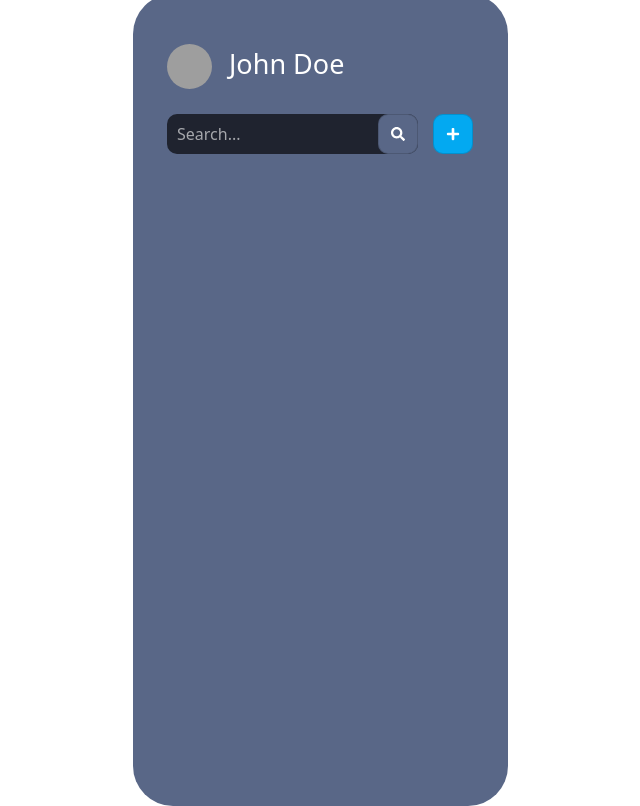
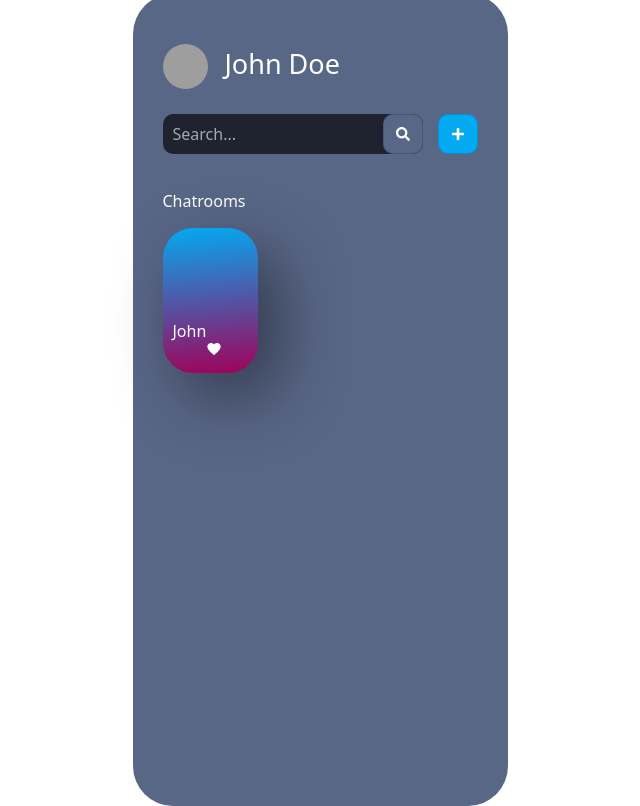
Before and after one commit to alexcloudstar/ac_chatapp_fe, a React (Vite) app in the folder client/: page / in a window 1280 px wide. Shown: the whole page, without its empty margins (320-960 px from the left). Built offline with nearby package versions, Linux system fonts and the light colour scheme; grey boxes are pictures that could not be loaded.

Commit message:
Remove unnecesary classes & use Tailwind Classes

```diff
--- a/client/src/App.tsx
+++ b/client/src/App.tsx
@@ -1,10 +1,11 @@
 import styles from './app.module.css'
-import { ChatHeader } from './components'
+import { ChatHeader, Rooms } from './components'
 
 function App() {
   return (
-    <main className={styles.container}>
+    <main className="flex flex-col w-[375px] h-[812px] pt-[50px] pr-[30px] pl-[30px] pb-[30px] text-white bg-[#596787] rounded-[40px]">
       <ChatHeader />
+      <Rooms />
     </main>
   )
 }
--- a/client/src/app.module.css
+++ b/client/src/app.module.css
@@ -4,6 +4,7 @@
   align-items: center;
   width: 375px;
   height: 812px;
+  padding: 50px 30px 30px;
   padding-top: 50px;
   color: #fff;
   background-color: #596787;
--- a/client/src/components/Header/Header.tsx
+++ b/client/src/components/Header/Header.tsx
@@ -23,7 +23,7 @@ const ChatHeader = () => {
         <Header user={user} />
       </div>
 
-      <div className={styles.searchContainer}>
+      <div className="flex items-end">
         <Search query="" icon={<FaSearch />} classes={styles.customInput} />
         <Button
           icon={<FaPlus />}
--- a/client/src/components/Header/header.module.css
+++ b/client/src/components/Header/header.module.css
@@ -1,10 +1,9 @@
-.searchContainer {
-  display: flex;
-  align-items: flex-end;
+.customInput {
+  margin-top: 25px;
 }
 
 .customInput {
-  margin-top: 25px;
+  width: 275px;
 }
 
 .customInput button {
--- /dev/null
+++ b/client/src/components/Rooms/Rooms.tsx
@@ -0,0 +1,21 @@
+import { Room } from '../../stories'
+
+import styles from './rooms.module.css'
+
+const Rooms = () => {
+  const user = {
+    firstName: 'John',
+    lastName: 'Doe',
+    avatar:
+      'https://avataaars.io/?avatarStyle=Circle&topType=Hat&accessoriesType=Prescription02&facialHairType=BeardMedium&facialHairColor=BlondeGolden&clotheType=ShirtScoopNeck&clotheColor=Red&eyeType=Close&eyebrowType=UpDownNatural&mouthType=Smile&skinColor=Pale',
+  }
+
+  return (
+    <div className={styles.container}>
+      <h2 className="mt-[35px] mb-[15px]">Chatrooms</h2>
+      <Room owner={user.firstName} isFavorite />
+    </div>
+  )
+}
+
+export default Rooms
--- /dev/null
+++ b/client/src/components/Rooms/index.ts
@@ -0,0 +1 @@
+export { default as Rooms } from './Rooms'
--- /dev/null
+++ b/client/src/components/Rooms/rooms.module.css
@@ -0,0 +1,2 @@
+.container {
+}
--- a/client/src/components/index.ts
+++ b/client/src/components/index.ts
@@ -1 +1,2 @@
 export { ChatHeader } from './Header'
+export { Rooms } from './Rooms'
--- a/client/src/stories/components/Header/Header.tsx
+++ b/client/src/stories/components/Header/Header.tsx
@@ -10,7 +10,7 @@ type HeaderProps = {
 }
 
 export const Header = ({ user, classes }: HeaderProps) => (
-  <div className={`header_container ${classes ? classes : ''}`}>
+  <div className="flex h-fit">
     {user ? (
       <>
         <Avatar user={user} />
--- a/client/src/stories/components/Header/header.css
+++ b/client/src/stories/components/Header/header.css
@@ -1,8 +1,3 @@
-.header_container {
-  display: flex;
-  height: fit-content;
-}
-
 .header_profile-pic {
   width: 45px;
   height: 45px;
```
